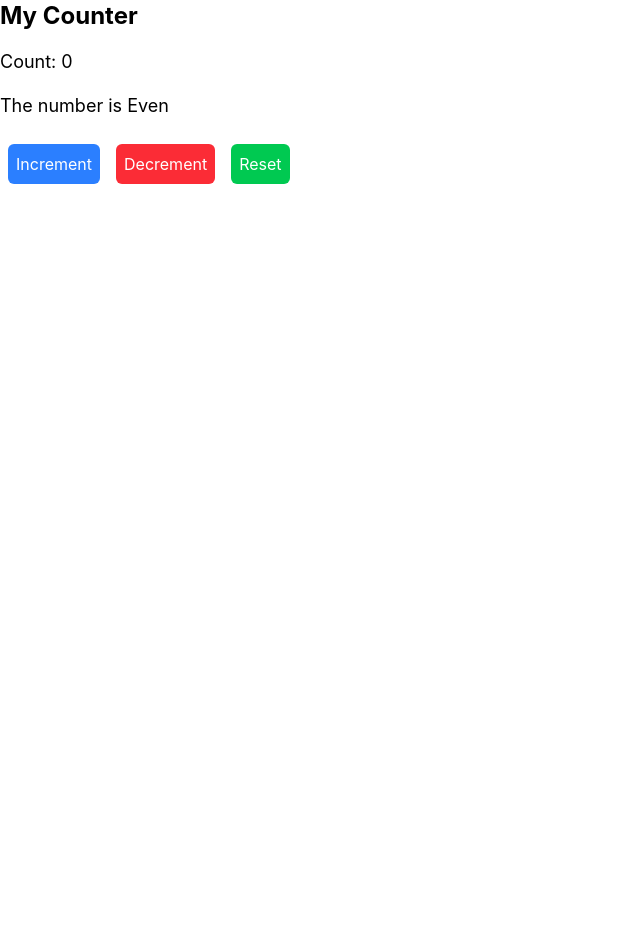
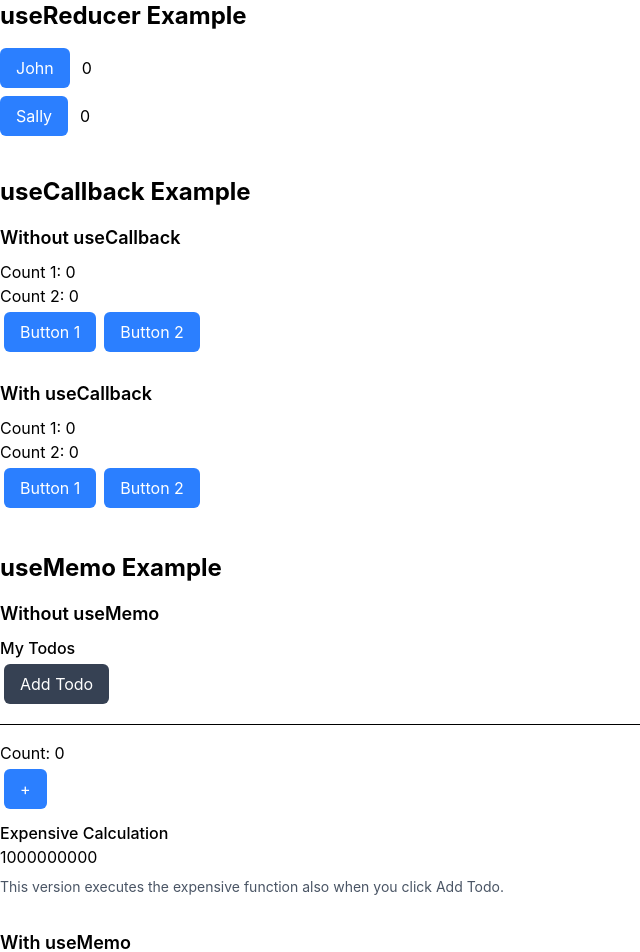
Before and after one commit to ahmed-moha/JUST-ReactJs-2026, a React (Vite) app: page / in a window 1280 px wide. Shown: the top 952 px of the page, without its empty margins (0-640 px from the left). Before the commit the page ends 800 px from the top, so only its background shows below. Built offline with nearby package versions, Linux system fonts and the light colour scheme.

Commit message:
useCallBack, useMemo, useReducer, customHooks Exaples

```diff
--- a/src/App.jsx
+++ b/src/App.jsx
@@ -1,18 +1,92 @@
-import useCounter from './hooks/useCounter';
+import useReducerScore from './hooks/useReducerScore';
+import { WithoutCallbackExample, WithCallbackExample } from './hooks/useCallbackExample';
+import { useMemoExampleWithout, useMemoExampleWith } from './hooks/useMemoExample';
 
-function App() {
-  const [count, increment, decrement, reset] = useCounter(0);
-  const parity = count % 2 === 0 ? 'Even' : 'Odd';
+function MemoTodosSection({ title, note, useMemoHook }) {
+  const { count, todos, calculation, increment, addTodo } = useMemoHook();
 
   return (
     <div>
-      <h2 className='text-2xl font-bold mb-4'>My Counter</h2>
-      <p className='text-lg mb-4'>Count: {count}</p>
-      <p className='text-lg mb-4'>The number is {parity}</p>
+      <h3 className="text-lg font-semibold mb-2">{title}</h3>
+      <div>
+        <h4 className="font-medium">My Todos</h4>
+        {todos.map((todo, index) => (
+          <p key={index}>{todo}</p>
+        ))}
+        <button
+          type="button"
+          className="bg-gray-700 text-white px-4 py-2 rounded-md m-1"
+          onClick={addTodo}
+        >
+          Add Todo
+        </button>
+      </div>
 
-      <button className='bg-blue-500 text-white p-2 rounded-md m-2' onClick={increment}>Increment</button>
-      <button className='bg-red-500 text-white p-2 rounded-md m-2' onClick={decrement}>Decrement</button>
-      <button className='bg-green-500 text-white p-2 rounded-md m-2' onClick={reset}>Reset</button>
+      <hr className="my-4" />
+
+      <div>
+        <p>Count: {count}</p>
+        <button
+          type="button"
+          className="bg-blue-500 text-white px-4 py-2 rounded-md m-1"
+          onClick={increment}
+        >
+          +
+        </button>
+        <h4 className="font-medium mt-2">Expensive Calculation</h4>
+        <p>{calculation}</p>
+        <p className="text-sm text-gray-600 mt-2">{note}</p>
+      </div>
+    </div>
+  );
+}
+
+function App() {
+  // useReducer: update player scores in an array state
+  const { score, handleIncrease } = useReducerScore();
+
+  return (
+    <div className="max-w-2xl space-y-10">
+      <section>
+        <h2 className="text-2xl font-bold mb-4">useReducer Example</h2>
+        {score.map((player) => (
+          <div key={player.id} className="mb-2">
+            <label className="flex items-center gap-3">
+              <input
+                type="button"
+                className="bg-blue-500 text-white px-4 py-2 rounded-md cursor-pointer"
+                onClick={() => handleIncrease(player)}
+                value={player.name}
+              />
+              <span>{player.score}</span>
+            </label>
+          </div>
+        ))}
+      </section>
+
+      <section>
+        <h2 className="text-2xl font-bold mb-4">useCallback Example</h2>
+        <WithoutCallbackExample />
+        <div className="mt-6">
+          <WithCallbackExample />
+        </div>
+      </section>
+
+      <section>
+        <h2 className="text-2xl font-bold mb-4">useMemo Example</h2>
+        <MemoTodosSection
+          title="Without useMemo"
+          note="This version executes the expensive function also when you click Add Todo."
+          useMemoHook={useMemoExampleWithout}
+        />
+        <div className="mt-8">
+          <MemoTodosSection
+            title="With useMemo"
+            note="This version recalculates only when count changes."
+            useMemoHook={useMemoExampleWith}
+          />
+        </div>
+      </section>
     </div>
   );
 }
--- /dev/null
+++ b/src/components/CallbackButton.jsx
@@ -0,0 +1,16 @@
+import { memo } from 'react';
+
+// Child component used in the W3Schools useCallback example
+const CallbackButton = memo(({ onClick, text }) => {
+  alert(`Child ${text} button rendered`);
+
+  return (
+    <button type="button" className="bg-blue-500 text-white px-4 py-2 rounded-md m-1" onClick={onClick}>
+      {text}
+    </button>
+  );
+});
+
+CallbackButton.displayName = 'CallbackButton';
+
+export default CallbackButton;
--- /dev/null
+++ b/src/hooks/useCallbackExample.jsx
@@ -0,0 +1,58 @@
+import { useCallback, useState } from 'react';
+import CallbackButton from '../components/CallbackButton';
+
+// W3Schools useCallback example (without useCallback)
+// Functions are recreated on every parent render, so memoized children re-render too.
+function WithoutCallbackExample() {
+  const [count1, setCount1] = useState(0);
+  const [count2, setCount2] = useState(0);
+
+  const handleClick1 = () => {
+    setCount1(count1 + 1);
+  };
+
+  const handleClick2 = () => {
+    setCount2(count2 + 1);
+  };
+
+  alert('Parent rendered');
+
+  return (
+    <div>
+      <h3 className="text-lg font-semibold mb-2">Without useCallback</h3>
+      <p>Count 1: {count1}</p>
+      <p>Count 2: {count2}</p>
+      <CallbackButton onClick={handleClick1} text="Button 1" />
+      <CallbackButton onClick={handleClick2} text="Button 2" />
+    </div>
+  );
+}
+
+// W3Schools useCallback example (with useCallback)
+// Memoized functions keep the same reference unless dependencies change.
+function WithCallbackExample() {
+  const [count1, setCount1] = useState(0);
+  const [count2, setCount2] = useState(0);
+
+  const handleClick1 = useCallback(() => {
+    setCount1((value) => value + 1);
+  }, []);
+
+  const handleClick2 = useCallback(() => {
+    setCount2((value) => value + 1);
+  }, []);
+
+  alert('Parent rendered');
+
+  return (
+    <div>
+      <h3 className="text-lg font-semibold mb-2">With useCallback</h3>
+      <p>Count 1: {count1}</p>
+      <p>Count 2: {count2}</p>
+      <CallbackButton onClick={handleClick1} text="Button 1" />
+      <CallbackButton onClick={handleClick2} text="Button 2" />
+    </div>
+  );
+}
+
+export { WithoutCallbackExample, WithCallbackExample };
--- /dev/null
+++ b/src/hooks/useMemoExample.jsx
@@ -0,0 +1,50 @@
+import { useMemo, useState } from 'react';
+
+// W3Schools useMemo example: expensive calculation
+const expensiveCalculation = (num) => {
+  console.log('Calculating...');
+
+  for (let i = 0; i < 1000000000; i += 1) {
+    num += 1;
+  }
+
+  return num;
+};
+
+// Without useMemo: calculation runs on every render (even when adding todos)
+function useMemoExampleWithout() {
+  const [count, setCount] = useState(0);
+  const [todos, setTodos] = useState([]);
+
+  const calculation = expensiveCalculation(count);
+
+  const increment = () => {
+    setCount((value) => value + 1);
+  };
+
+  const addTodo = () => {
+    setTodos((items) => [...items, 'New Todo']);
+  };
+
+  return { count, todos, calculation, increment, addTodo };
+}
+
+// With useMemo: calculation runs only when count changes
+function useMemoExampleWith() {
+  const [count, setCount] = useState(0);
+  const [todos, setTodos] = useState([]);
+
+  const calculation = useMemo(() => expensiveCalculation(count), [count]);
+
+  const increment = () => {
+    setCount((value) => value + 1);
+  };
+
+  const addTodo = () => {
+    setTodos((items) => [...items, 'New Todo']);
+  };
+
+  return { count, todos, calculation, increment, addTodo };
+}
+
+export { useMemoExampleWithout, useMemoExampleWith };
--- /dev/null
+++ b/src/hooks/useReducerScore.jsx
@@ -0,0 +1,33 @@
+import { useReducer } from 'react';
+
+// W3Schools useReducer example: score board for multiple players
+export const initialScore = [
+  { id: 1, score: 0, name: 'John' },
+  { id: 2, score: 0, name: 'Sally' },
+];
+
+export function scoreReducer(state, action) {
+  switch (action.type) {
+    case 'INCREASE':
+      return state.map((player) => {
+        if (player.id === action.id) {
+          return { ...player, score: player.score + 1 };
+        }
+        return player;
+      });
+    default:
+      return state;
+  }
+}
+
+function useReducerScore() {
+  const [score, dispatch] = useReducer(scoreReducer, initialScore);
+
+  const handleIncrease = (player) => {
+    dispatch({ type: 'INCREASE', id: player.id });
+  };
+
+  return { score, handleIncrease };
+}
+
+export default useReducerScore;
```
Also changed, not shown: 1 other file (tests, documents, lock files or other folders).
